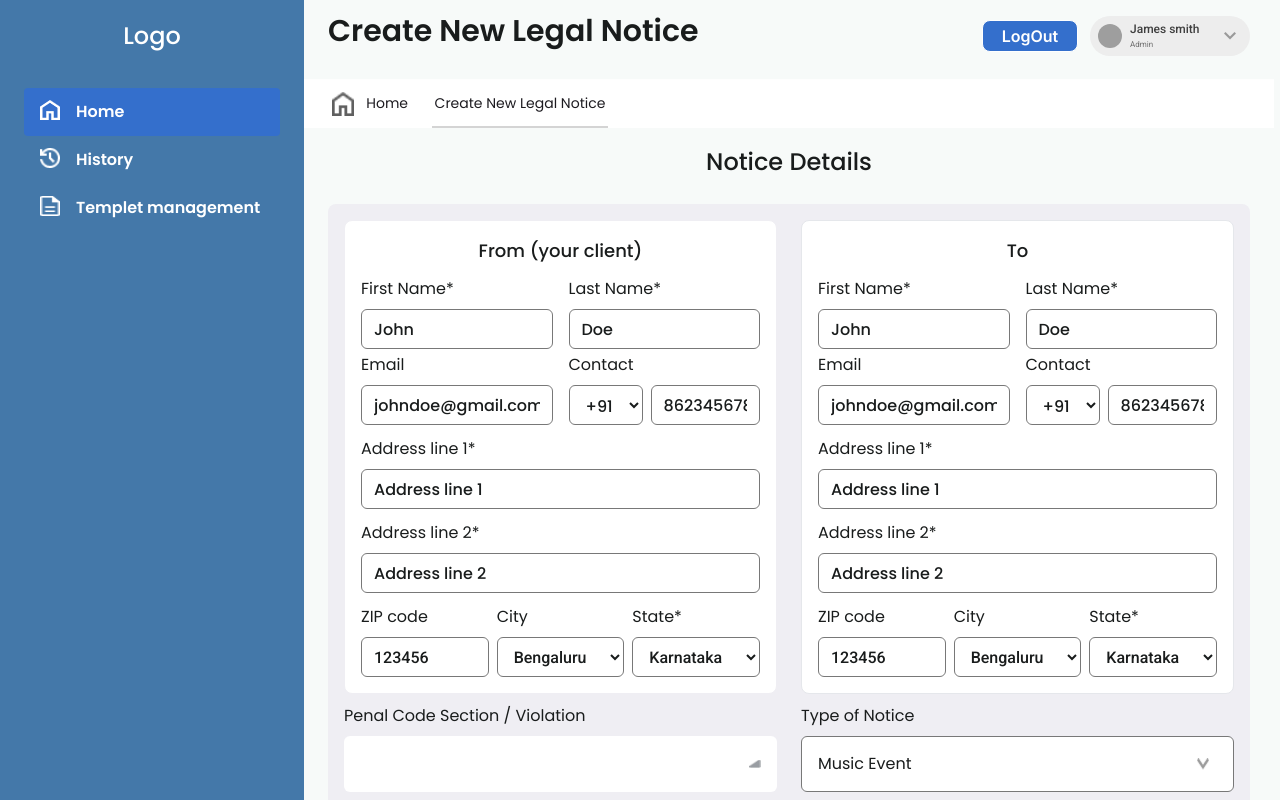
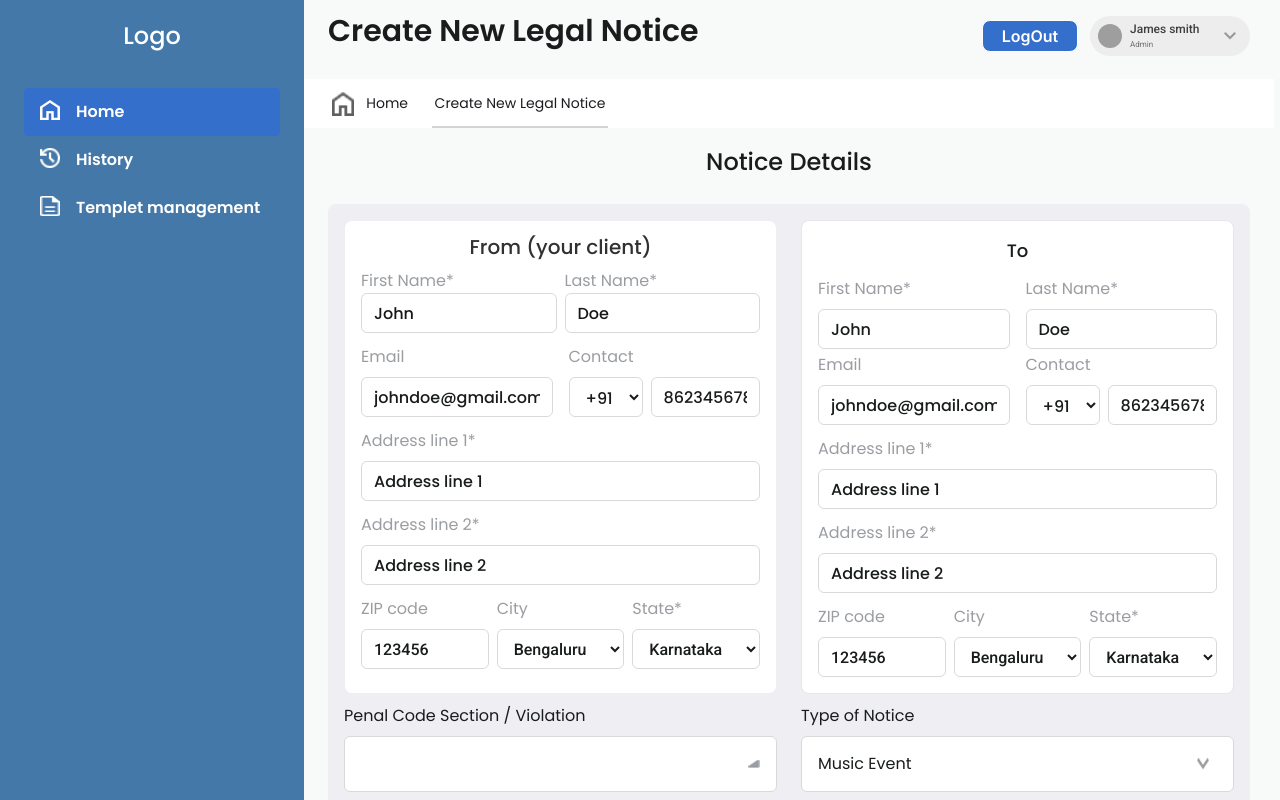
Before and after one commit to Harihara-Suthan2004/lawform-frontend-learning, an Angular app in the folder lawform/: page /app/create-notice in a window 1280 px wide. Shown: the top 800 px of the page. Built offline with nearby package versions, Linux system fonts and the light colour scheme; grey boxes are pictures that could not be loaded.

Commit message:
fixed issues

```diff
--- a/lawform/src/app/Pages/create-notice/create-notice.html
+++ b/lawform/src/app/Pages/create-notice/create-notice.html
@@ -34,64 +34,64 @@
 
 
         <div class="bg-white border border-lavender-gray rounded-lg p-4 flex flex-col gap-3">
-          <p class="font-poppins font-medium text-lg text-center">
+          <p class="font-poppins text-dark-gray font-medium text-xl leading-none text-center">
             From (your client)
           </p>
 
-          <div class="grid grid-cols-2 gap-4">
-            <div class="h-16 flex flex-col gap-2">
-              <label for="fromFirstName" class="font-poppins font-normal text-base leading-6 text-lightergrey">
+          <div class="grid grid-cols-2 gap-2">
+            <div class="h-16 flex flex-col  ">
+              <label for="fromFirstName" class="font-poppins font-normal text-base leading-normal text-lightergrey">
                 First Name<span>*</span>
               </label>
-              <input id="fromFirstName" class="h-10 rounded-md border border-slate-gray px-3 py-2 font-poppins font-medium text-base text-neutral900" value="John" />
+              <input id="fromFirstName" class="h-10 rounded-md border border-form-input px-3 py-2 font-poppins font-medium text-base text-neutral-900" value="John" />
             </div>
 
-            <div class="h-16 flex flex-col gap-2">
-              <label for="fromLastName" class="font-poppins font-normal text-base leading-6 text-lightergrey">
+            <div class="h-16 flex flex-col ">
+              <label for="fromLastName" class="font-poppins font-normal text-base leading-normal text-lightergrey">
                 Last Name<span>*</span>
               </label>
-              <input id="fromLastName" class="h-10 rounded-md border border-slate-gray px-3 py-2 font-poppins font-medium text-base text-neutral900" value="Doe" />
+              <input id="fromLastName" class="h-10 rounded-md border  border-form-input px-3 py-2 font-poppins font-medium text-base text-neutral-900" value="Doe" />
             </div>
           </div>
 
           <div class="grid grid-cols-2 gap-4">
             <div class="h-nav-items flex flex-col gap-2">
-              <label for="fromEmail" class="font-poppins font-normal text-base leading-6 text-lightergrey">Email</label>
-              <input id="fromEmail" type="email" class="h-10 rounded-md border border-slate-gray px-3 py-2 font-poppins font-medium text-base text-neutral900" value="johndoe@gmail.com" />
+              <label for="fromEmail" class="font-poppins font-normal text-base leading-normal text-lightergrey">Email</label>
+              <input id="fromEmail" type="email" class="h-10 rounded-md border border-form-input px-3 py-2 font-poppins font-medium text-base text-neutral900" value="johndoe@gmail.com" />
             </div>
             <div class="w-full flex flex-col gap-2">
-              <label for="fromContact" class="font-poppins font-normal text-base leading-6 text-lightergrey">Contact</label>
+              <label for="fromContact" class="font-poppins font-normal text-base leading-normal text-lightergrey">Contact</label>
               <div class="flex gap-2">
-                <select id="fromCountryCode" class="h-10 rounded-md border border-slate-gray px-3 py-2 font-poppins font-medium text-base text-neutral900">
+                <select id="fromCountryCode" class="h-10 rounded-md border  border-form-input px-3 py-2 font-poppins font-medium text-base text-neutral900">
                   <option>+91</option>
                 </select>
-                <input id="fromContact" class="w-full h-10 rounded-md border border-slate-gray px-3 py-2 text-base font-medium font-poppins text-neutral900" value="8623456789" />
+                <input id="fromContact" class="w-full h-10 rounded-md border  border-form-input px-3 py-2 text-base font-medium font-poppins text-neutral900" value="8623456789" />
               </div>
             </div>
           </div>
 
           <div class="h-nav-items flex flex-col gap-2">
-            <label for="fromAddress1" class="font-poppins font-normal text-base leading-6 text-lightergrey">Address line 1<span>*</span></label>
-            <input id="fromAddress1" class="h-10 rounded-md border border-slate-gray px-3 py-2 font-poppins font-medium text-base text-neutral900" value="Address line 1" />
+            <label for="fromAddress1" class="font-poppins font-normal text-base leading-normal text-lightergrey">Address line 1<span>*</span></label>
+            <input id="fromAddress1" class="h-10 rounded-md border  border-form-input px-3 py-2 font-poppins font-medium text-base text-neutral900" value="Address line 1" />
           </div>
 
           <div class="h-nav-items flex flex-col gap-2">
-            <label for="fromAddress2" class="font-poppins font-normal text-base leading-6 text-lightergrey">Address line 2<span>*</span></label>
-            <input id="fromAddress2" class="h-10 rounded-md border border-slate-gray px-3 py-2 font-poppins font-medium text-base text-neutral900" value="Address line 2" />
+            <label for="fromAddress2" class="font-poppins font-normal text-base leading-normal text-lightergrey">Address line 2<span>*</span></label>
+            <input id="fromAddress2" class="h-10 rounded-md border  border-form-input px-3 py-2 font-poppins font-medium text-base text-neutral900" value="Address line 2" />
           </div>
 
           <div class="grid grid-cols-3 gap-2">
             <div class="flex flex-col gap-2">
               <label for="fromZip" class="font-poppins font-normal text-base text-lightergrey">ZIP code</label>
-              <input id="fromZip" class="h-10 w-full rounded-md border border-slate-gray px-3 py-2 text-base font-medium text-neutral900" value="123456" />
+              <input id="fromZip" class="h-10 w-full rounded-md border  border-form-input px-3 py-2 text-base font-medium text-neutral900" value="123456" />
             </div>
             <div class="flex flex-col gap-2">
               <label for="fromCity" class="font-poppins font-normal text-base text-lightergrey">City</label>
-              <select id="fromCity" class="h-10 w-full rounded-md border border-slate-gray px-3 py-2 text-base font-medium text-neutral900"><option>Bengaluru</option></select>
+              <select id="fromCity" class="h-10 w-full rounded-md border  border-form-input px-3 py-2 text-base font-medium text-neutral900"><option>Bengaluru</option></select>
             </div>
             <div class="flex flex-col gap-2">
               <label for="fromState" class="font-poppins font-normal text-base text-lightergrey">State<span>*</span></label>
-              <select id="fromState" class="h-10 w-full rounded-md border border-slate-gray px-3 py-2 text-base font-medium text-neutral900"><option>Karnataka</option></select>
+              <select id="fromState" class="h-10 w-full rounded-md border  border-form-input px-3 py-2 text-base font-medium text-neutral900"><option>Karnataka</option></select>
             </div>
           </div>
         </div>
@@ -103,55 +103,55 @@
               <label for="fromFirstName" class="font-poppins font-normal text-base leading-6 text-lightergrey">
                 First Name<span>*</span>
               </label>
-              <input id="fromFirstName" class="h-10 rounded-md border border-slate-gray px-3 py-2 font-poppins font-medium text-base text-neutral900" value="John" />
+              <input id="fromFirstName" class="h-10 rounded-md border  border-form-input px-3 py-2 font-poppins font-medium text-base text-neutral900" value="John" />
             </div>
 
             <div class="h-16 flex flex-col gap-2">
               <label for="fromLastName" class="font-poppins font-normal text-base leading-6 text-lightergrey">
                 Last Name<span>*</span>
               </label>
-              <input id="fromLastName" class="h-10 rounded-md border border-slate-gray px-3 py-2 font-poppins font-medium text-base text-neutral900" value="Doe" />
+              <input id="fromLastName" class="h-10 rounded-md border  border-form-input px-3 py-2 font-poppins font-medium text-base text-neutral900" value="Doe" />
             </div>
           </div>
 
          <div class="grid grid-cols-2 gap-4">
             <div class="h-nav-items flex flex-col gap-2">
               <label for="fromEmail" class="font-poppins font-normal text-base leading-6 text-lightergrey">Email</label>
-              <input id="fromEmail" type="email" class="h-10 rounded-md border border-slate-gray px-3 py-2 font-poppins font-medium text-base text-neutral900" value="johndoe@gmail.com" />
+              <input id="fromEmail" type="email" class="h-10 rounded-md border  border-form-input px-3 py-2 font-poppins font-medium text-base text-neutral900" value="johndoe@gmail.com" />
             </div>
             <div class="w-full flex flex-col gap-2">
               <label for="fromContact" class="font-poppins font-normal text-base leading-6 text-lightergrey">Contact</label>
               <div class="flex gap-2">
-                <select id="fromCountryCode" class="h-10 rounded-md border border-slate-gray px-3 py-2 font-poppins font-medium text-base text-neutral900">
+                <select id="fromCountryCode" class="h-10 rounded-md border  border-form-input px-3 py-2 font-poppins font-medium text-base text-neutral900">
                   <option>+91</option>
                 </select>
-                <input id="fromContact" class="w-full h-10 rounded-md border border-slate-gray px-3 py-2 text-base font-medium font-poppins text-neutral900" value="8623456789" />
+                <input id="fromContact" class="w-full h-10 rounded-md border  border-form-input px-3 py-2 text-base font-medium font-poppins text-neutral900" value="8623456789" />
               </div>
             </div>
           </div>
 
          <div class="h-nav-items flex flex-col gap-2">
             <label for="fromAddress1" class="font-poppins font-normal text-base leading-6 text-lightergrey">Address line 1<span>*</span></label>
-            <input id="fromAddress1" class="h-10 rounded-md border border-slate-gray px-3 py-2 font-poppins font-medium text-base text-neutral900" value="Address line 1" />
+            <input id="fromAddress1" class="h-10 rounded-md border  border-form-input px-3 py-2 font-poppins font-medium text-base text-neutral900" value="Address line 1" />
           </div>
 
           <div class="h-nav-items flex flex-col gap-2">
             <label for="fromAddress2" class="font-poppins font-normal text-base leading-6 text-lightergrey">Address line 2<span>*</span></label>
-            <input id="fromAddress2" class="h-10 rounded-md border border-slate-gray px-3 py-2 font-poppins font-medium text-base text-neutral900" value="Address line 2" />
+            <input id="fromAddress2" class="h-10 rounded-md border  border-form-input px-3 py-2 font-poppins font-medium text-base text-neutral900" value="Address line 2" />
           </div>
 
             <div class="grid grid-cols-3 gap-2">
             <div class="flex flex-col gap-2">
               <label for="fromZip" class="font-poppins font-normal text-base text-lightergrey">ZIP code</label>
-              <input id="fromZip" class="h-10 w-full rounded-md border border-slate-gray px-3 py-2 text-base font-medium text-neutral900" value="123456" />
+              <input id="fromZip" class="h-10 w-full rounded-md border  border-form-input px-3 py-2 text-base font-medium text-neutral900" value="123456" />
             </div>
             <div class="flex flex-col gap-2">
               <label for="fromCity" class="font-poppins font-normal text-base text-lightergrey">City</label>
-              <select id="fromCity" class="h-10 w-full rounded-md border border-slate-gray px-3 py-2 text-base font-medium text-neutral900"><option>Bengaluru</option></select>
+              <select id="fromCity" class="h-10 w-full rounded-md border  border-form-input px-3 py-2 text-base font-medium text-neutral900"><option>Bengaluru</option></select>
             </div>
             <div class="flex flex-col gap-2">
               <label for="fromState" class="font-poppins font-normal text-base text-lightergrey">State<span>*</span></label>
-              <select id="fromState" class="h-10 w-full rounded-md border border-slate-gray px-3 py-2 text-base font-medium text-neutral900"><option>Karnataka</option></select>
+              <select id="fromState" class="h-10 w-full rounded-md border  border-form-input px-3 py-2 text-base font-medium text-neutral900"><option>Karnataka</option></select>
             </div>
           </div>
         </div>
@@ -171,7 +171,7 @@
 
     <div
       class="h-14 rounded-md bg-white
-             flex items-center px-4 gap-2"
+             flex items-center px-4 gap-2 border border-input-border"
     >
       <textarea
         id="penalCode"
@@ -201,7 +201,7 @@
         h-14
         px-4
         bg-white
-        border border-slate-gray
+        border border-input-border
         rounded-md
         cursor-pointer
         grid grid-cols-[1fr_20px]
@@ -241,7 +241,7 @@
       relative
       w-full h-14
       rounded-sm
-      border border-slate-gray
+      border border-input-border
       bg-white
       flex justify-between
       px-3 py-2
@@ -277,7 +277,7 @@
   </div>
 
    <div class="mt-4 px-6">
-  <button class="w-full h-16 rounded-lg bg-button text-white font-medium mb-2 cursor-pointer" routerLink="/app/generated">
+  <button class="w-full h-16 rounded-lg bg-button text-white font-semibold text-lg mb-2 cursor-pointer font-inter leading-none" routerLink="/app/generated">
 
     Generate Notice
   </button>
--- a/lawform/src/app/Pages/history/history.html
+++ b/lawform/src/app/Pages/history/history.html
@@ -18,7 +18,7 @@
         <div class="flex justify-between pt-4 pr-6 pb-4 pl-6 w-homenotice-width h-14 rounded-tl-lg rounded-tr-lg">
             <div class="w-16 h-6 gap-1">
                 <span
-                    class="w-full h-full gap-2 font-poppins font-medium text-xl leading-[1.2] text-dark-gray">History</span>
+                    class="w-full h-full gap-2 font-poppins font-medium text-xl leading-tight text-dark-gray">History</span>
             </div>
             <!-- search bar -->
             <div class="flex justify-between w-historysearch-width h-8 gap-2.5 rounded-sm text-button">
--- a/lawform/src/app/Pages/welcome/welcome.html
+++ b/lawform/src/app/Pages/welcome/welcome.html
@@ -113,7 +113,7 @@
                 <div class="mt-8 max-w-xl">
                     <p class="font-medium font-inter text-midnight-gray text-lg leading-relaxed">
                         Secure, Compliant, and Accurate Legal Document Solutions.
-                        LawForm is built to maintain trust through encrypted document generation
+                        lawfirm is built to maintain trust through encrypted document generation
                         and strictly validated templates.
                     </p>
                 </div>
@@ -143,7 +143,7 @@
     </h2>
 
     <p class="mt-8 text-lg md:text-xl text-midnight-gray font-inter max-w-3xl text-center leading-relaxed">
-        LawForm streamlines the complex landscape of legal documentation by providing
+        lawfirm streamlines the complex landscape of legal documentation by providing
         enterprise-grade automation for professionals. We bridge the gap between
         manual drafting and digital precision, offering a secure environment where
         compliance and accuracy are built into every template. Our mission is to
@@ -209,7 +209,7 @@
 
             <div class="flex flex-col gap-6 w-full md:w-1/3">
                 <div class="flex items-center gap-3">
-                    <img src="WelcomeLogo.png" alt="LawForm logo" class="w-10 h-10">
+                    <img src="WelcomeLogo.png" alt="lawfirm logo" class="w-10 h-10">
                     <span class="font-semibold text-2xl font-poppins text-white">LawFirm</span>
                 </div>
                 <p class="text-sm font-inter text-slate-300 leading-relaxed max-w-xs">
--- a/lawform/src/styles.css
+++ b/lawform/src/styles.css
@@ -74,7 +74,12 @@
         --color-platinum:#DFDFDF;
         --color-dim-gray:#5A5A5A80;
         --color-navy-blue:#000A16B2;
-        --color-lightergrey:'#000A1666';
+        --color-lightergrey:#000A1666;
+        --color-input-border:#D9D9D9;
+        --color-form-input:#00000026;
+        --color-card-border:#00000040;
+        --color-card-text:#6D6D6D;
+        --color-edit-button:#081541;
 
         /* font family */
         --font-poppins: 'Poppins', sans-serif;
```
Also changed, not shown: lawform/src/app/Pages/created-notice/created-notice.html (+4 -4 lines), lawform/src/app/Pages/downloaded-notice/downloaded-notice.html (+8 -8 lines), lawform/src/app/Pages/template-management/template-management.html (+84 -84 lines).
